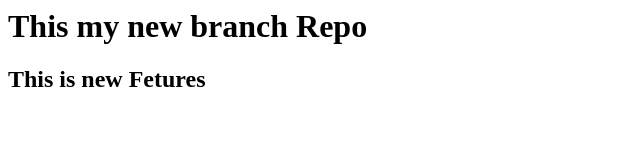
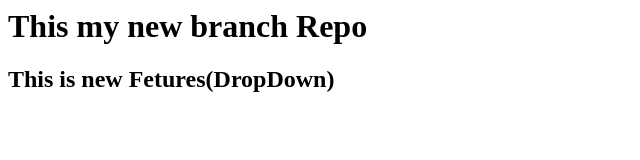
Before and after one commit to SKSARUK10/localrepo, a plain HTML site: page index.html in a window 1280 px wide. Shown: the whole page, without its empty margins (0-640 px from the left). Drawn offline with Linux system fonts and the light colour scheme.

Commit message:
Add DropDown

```diff
--- a/index.html
+++ b/index.html
@@ -1,2 +1,2 @@
 <h1>This my new branch Repo</h1>
-<h2>This is new Fetures</h2>
+<h2>This is new Fetures(DropDown)</h2>
```
